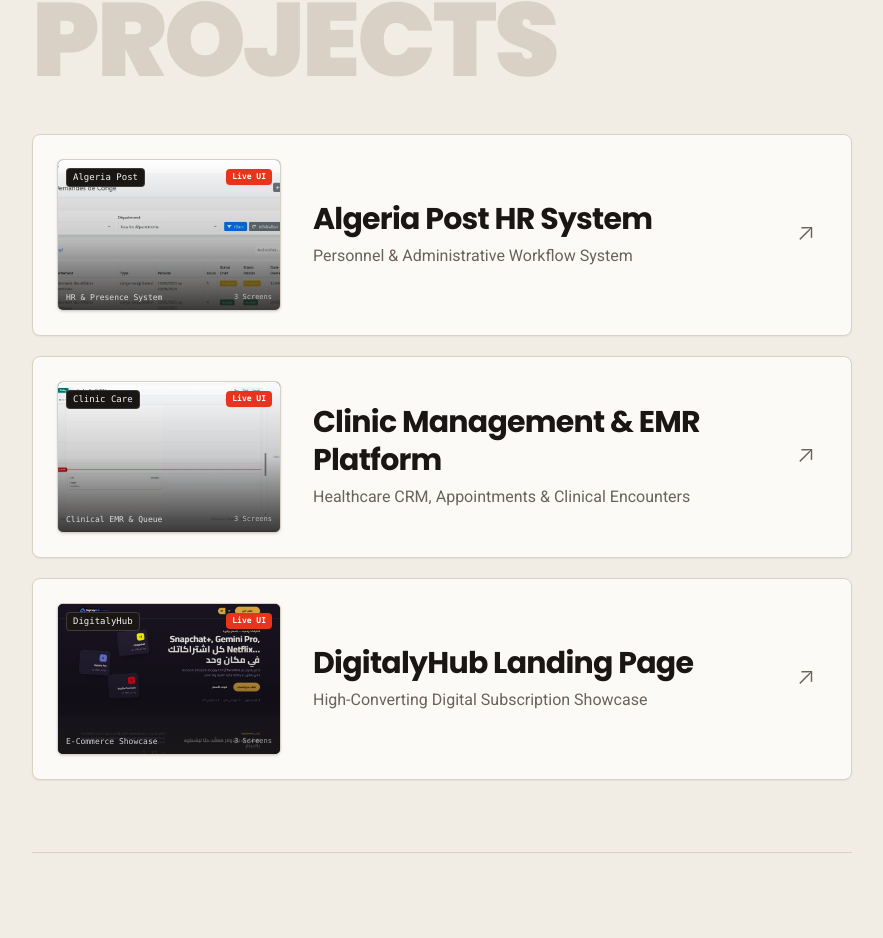
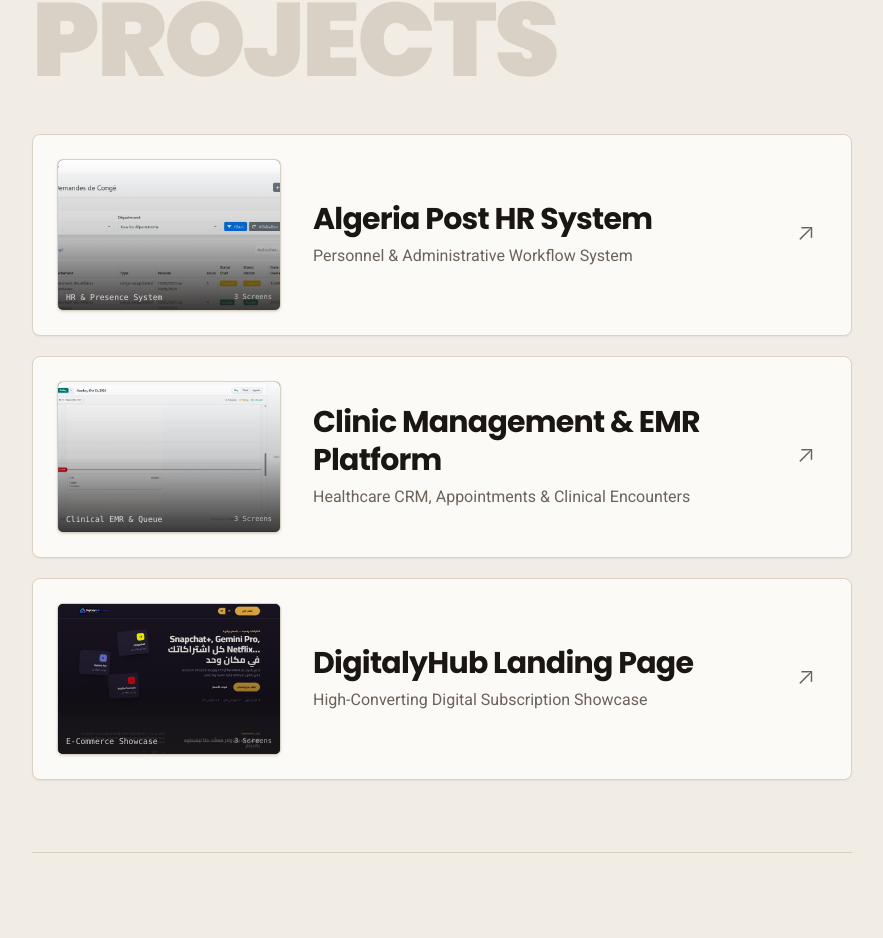
Before and after one commit to enicays/portfolio_0.1, a Next.js app: page / in a window 1280 px wide. Shown: the part 1091-2029 px from the top of the page, without its empty margins (396-1279 px from the left). Built offline with nearby package versions, Linux system fonts and the light colour scheme; no server answers.

Commit message:
fix(projects): remove Live UI badge and top project label from thumbnail preview

```diff
--- a/src/components/Projects.tsx
+++ b/src/components/Projects.tsx
@@ -26,22 +26,6 @@ export default function Projects() {
           {/* Subtle gradient vignette */}
           <div className="absolute inset-0 bg-gradient-to-t from-[#181615]/85 via-black/20 to-transparent pointer-events-none" />
 
-          {/* Header badges (Solid opaque materials - no blur gimmick) */}
-          <div className="absolute top-2 left-2 right-2 flex items-center justify-between pointer-events-none">
-            <span className="px-1.5 py-0.5 rounded bg-[#1A1614] text-white/95 text-[8px] sm:text-[9px] font-mono font-medium border border-white/15">
-              {project.id === "hr-system"
-                ? "Algeria Post"
-                : project.id === "landing-page"
-                ? "DigitalyHub"
-                : project.id === "crm-system"
-                ? "Clinic Care"
-                : "Live Demo"}
-            </span>
-            <span className="px-1.5 py-0.5 rounded bg-[#E8341C] text-white text-[7px] sm:text-[8px] font-mono font-bold shadow-xs">
-              Live UI
-            </span>
-          </div>
-
           {/* Footer note */}
           <div className="absolute bottom-1.5 left-2 right-2 flex items-center justify-between text-[8px] font-mono text-white/80 pointer-events-none">
             <span className="truncate">
@@ -54,7 +38,7 @@ export default function Projects() {
                 : project.category}
             </span>
             <span className="text-[7px] text-white/60">
-              {project.screenshots ? `${project.screenshots.length} Screens` : "Live UI"}
+              {project.screenshots ? `${project.screenshots.length} Screens` : ""}
             </span>
           </div>
         </div>
@@ -73,9 +57,6 @@ export default function Projects() {
               <UsersIcon className="w-3 h-3 text-[#E8341C]" />
               <span className="text-[9px] sm:text-[10px] font-mono text-white/90 font-medium">HR Core</span>
             </div>
-            <span className="px-1.5 py-0.5 rounded bg-[#E8341C]/20 text-[#E8341C] text-[8px] font-mono font-semibold">
-              Live
-            </span>
           </div>
 
           {/* Mini Personnel Rows */}
```
